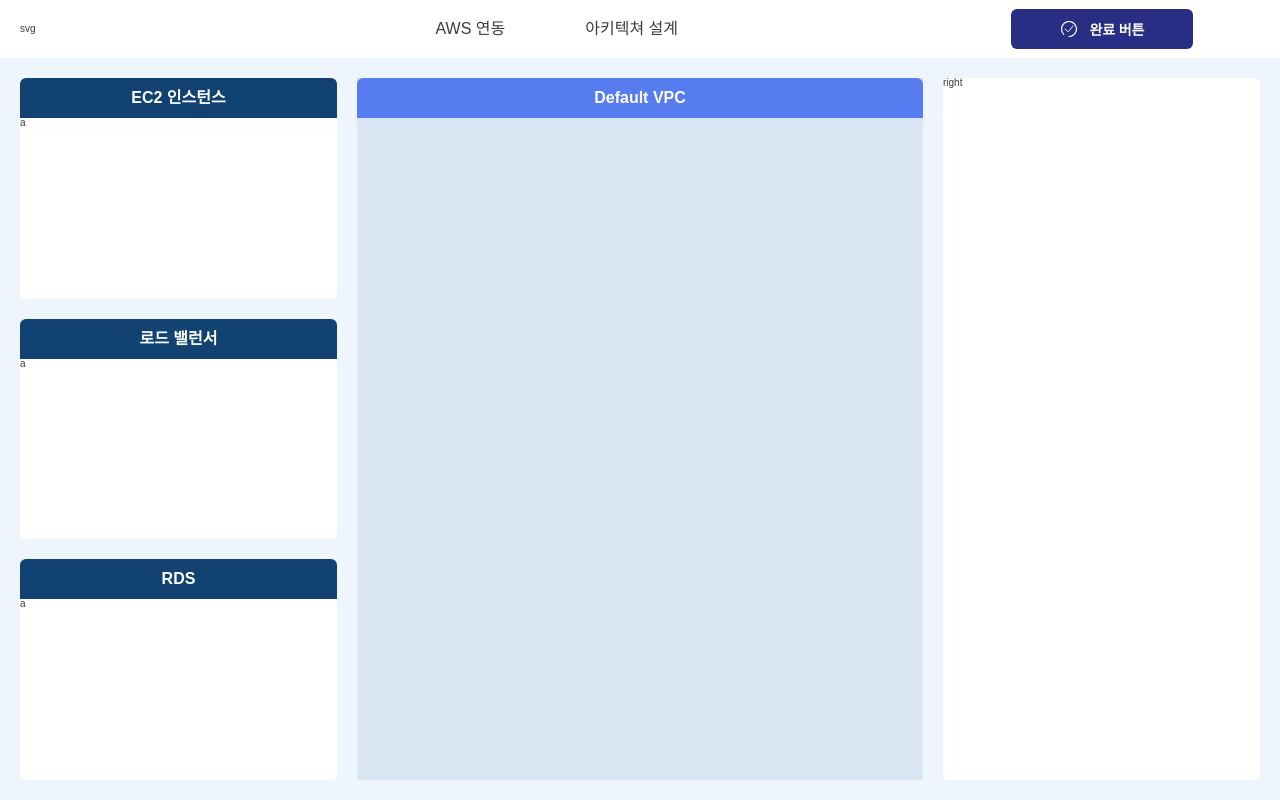
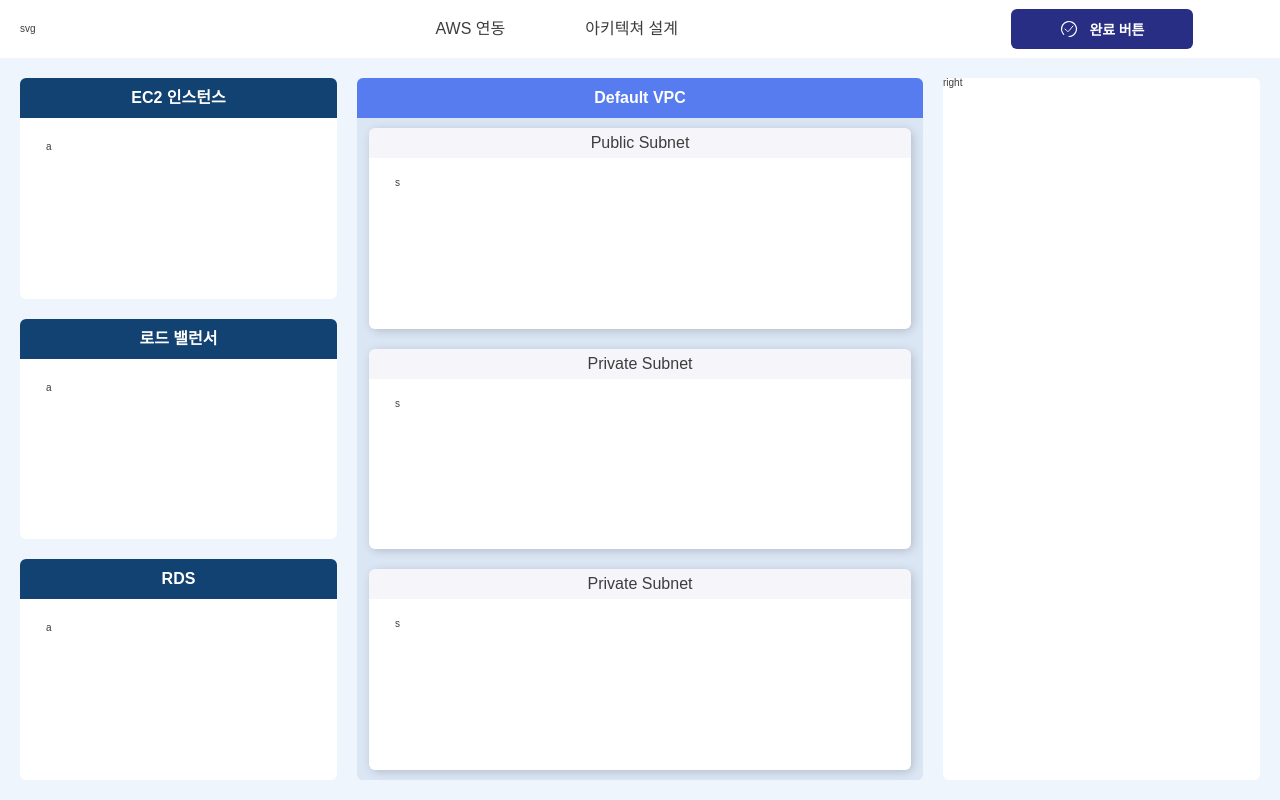
Before and after one commit to Fightim/client-gui, a React (Vite) app: page /cause in a window 1280 px wide. Built offline with nearby package versions, Linux system fonts and the light colour scheme; a web font is replaced by a local one.

Commit message:
[ style ] complete css

```diff
--- a/src/screen/cause/Main.tsx
+++ b/src/screen/cause/Main.tsx
@@ -21,12 +21,22 @@
         </St.InstanceBox>
       </StInstanceSection>
       <StVPCSection>
-        <St.VPCBoxTitle>Default VPC</St.VPCBoxTitle>
-        <St.VPCBoxBody>
-          <article></article>
-          <article></article>
-          <article></article>
-        </St.VPCBoxBody>
+        <StVPCContainerTitle>Default VPC</StVPCContainerTitle>
+        <StVPCContainerBody>
+          {/* TODO :: 한 컴포넌트로 조작 */}
+          <StVPCBox>
+            <StVPCBoxTitle>Public Subnet</StVPCBoxTitle>
+            <StVPCBoxBody>s</StVPCBoxBody>
+          </StVPCBox>
+          <StVPCBox>
+            <StVPCBoxTitle>Private Subnet</StVPCBoxTitle>
+            <StVPCBoxBody>s</StVPCBoxBody>
+          </StVPCBox>
+          <StVPCBox>
+            <StVPCBoxTitle>Private Subnet</StVPCBoxTitle>
+            <StVPCBoxBody>s</StVPCBoxBody>
+          </StVPCBox>
+        </StVPCContainerBody>
       </StVPCSection>
       <StInfoSection>right</StInfoSection>
     </StMainContainer>
@@ -60,10 +70,50 @@
   }
 `;
 
-const StVPCSection = styled.section`
+const StVPCSection = styled(St.InstanceBox)`
   flex: 1;
 
   background-color: ${({ theme }) => theme.colors.blue040};
+`;
+
+const StVPCContainerTitle = styled(St.BoxTitle)`
+  background-color: ${({ theme }) => theme.colors.blue100};
+`;
+
+const StVPCContainerBody = styled(St.BoxBody)`
+  display: flex;
+  flex-direction: column;
+  gap: 2rem;
+
+  background-color: ${({ theme }) => theme.colors.blue040};
+
+  padding: 1rem 1.2rem;
+
+  & > article {
+    flex: 1;
+  }
+`;
+
+const StVPCBox = styled.article`
+  box-shadow: 0.2rem 0.2rem 1rem rgba(0, 0, 0, 0.18);
+  border-radius: 0.8rem;
+`;
+
+const StVPCBoxTitle = styled(St.BoxTitle)`
+  height: 3rem;
+
+  background-color: ${({ theme }) => theme.colors.blue030};
+
+  font-weight: 400;
+  color: ${({ theme }) => theme.colors.black100};
+`;
+
+const StVPCBoxBody = styled(St.BoxBody)`
+  height: calc(100% - 3rem);
+
+  padding: 2rem 2.6rem;
+
+  background-color: ${({ theme }) => theme.colors.white100};
 `;
 
 const StInfoSection = styled.section`
--- a/src/screen/cause/styled/instanceBox.ts
+++ b/src/screen/cause/styled/instanceBox.ts
@@ -1,9 +1,6 @@
 import styled from "styled-components";
 
 const InstanceBox = styled.article`
-  display: flex;
-  flex-direction: column;
-
   border-radius: 0.6rem;
 
   background-color: ${({ theme }) => theme.colors.white100};
@@ -27,24 +24,16 @@
 
 const BoxBody = styled.div`
   height: calc(100% - 4rem);
-`;
 
-const VPCBoxTitle = styled(BoxTitle)`
-  background-color: ${({ theme }) => theme.colors.blue100};
-`;
+  padding: 2.4rem 2.6rem;
 
-const VPCBoxBody = styled(BoxBody)`
-  background-color: ${({ theme }) => theme.colors.blue040};
-
-  padding: 1rem 1.2rem;
+  border-radius: 0 0 0.6rem 0.6rem;
 `;
 
 const St = {
   InstanceBox,
   BoxTitle,
   BoxBody,
-  VPCBoxTitle,
-  VPCBoxBody,
 };
 
 export default St;
```
